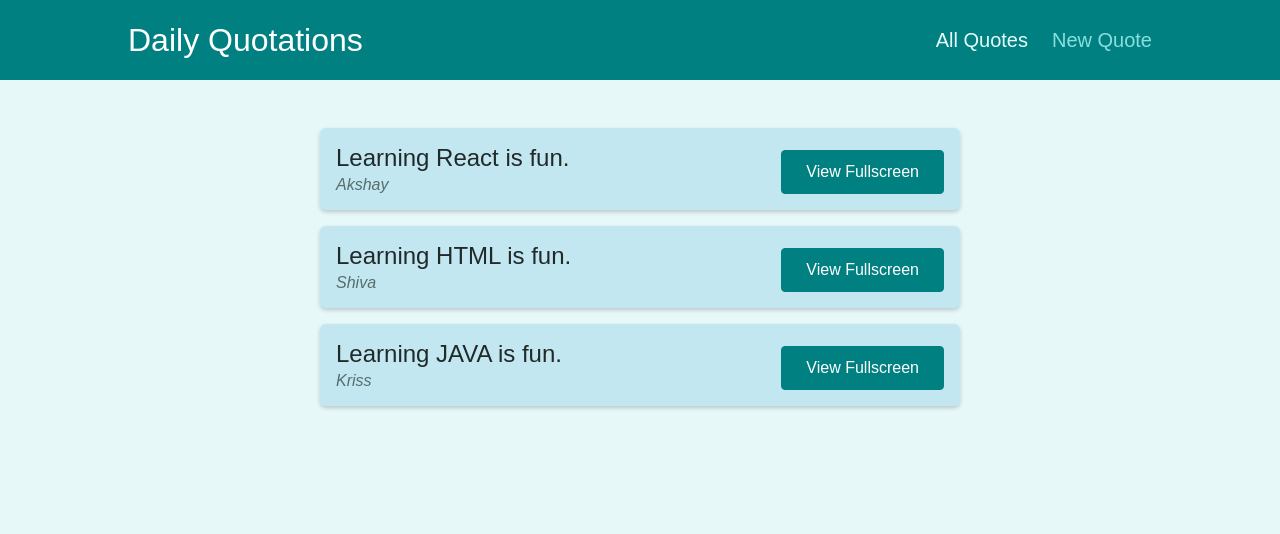
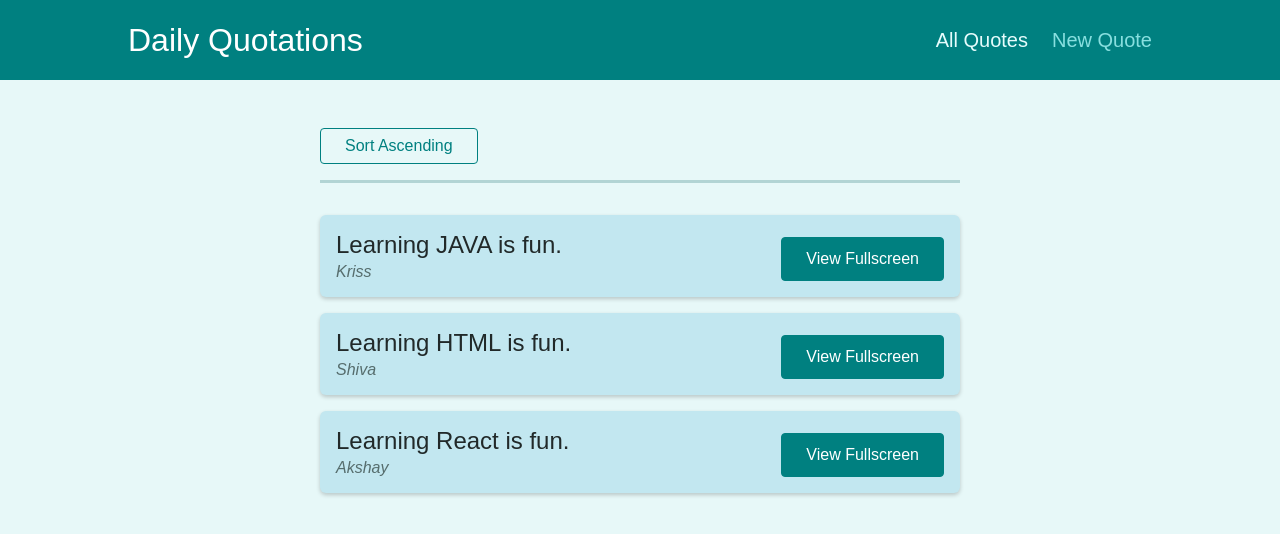
Before and after one commit to DrdroidAkshay/daily-quotations, a React (Create React App) app: page /quotes in a window 1280 px wide. Shown: the top 534 px of the page. Built offline with nearby package versions, Linux system fonts and the light colour scheme.

Commit message:
working with querry parameters

```diff
--- a/src/components/quotes/QuoteList.js
+++ b/src/components/quotes/QuoteList.js
@@ -1,13 +1,37 @@
-import { Fragment } from 'react';
+import { Fragment } from "react";
+import { useHistory, useLocation } from "react-router-dom";
+import QuoteItem from "./QuoteItem";
+import classes from "./QuoteList.module.css";
 
-import QuoteItem from './QuoteItem';
-import classes from './QuoteList.module.css';
+const sortQuotes = (quotes, ascending) => {
+  return quotes.sort((quoteA, quoteB) => {
+    if (ascending) {
+      return quoteA.id > quoteB.id ? 1 : -1;
+    } else {
+      return quoteA.id < quoteB.id ? 1 : -1;
+    }
+  });
+};
 
 const QuoteList = (props) => {
+  const history = useHistory();
+  const location = useLocation();
+  const queryParams = new URLSearchParams(location.search);
+  const isSortAscending = queryParams.get("sort") === "asc";
+  console.log(isSortAscending);
+  const sortedQuotes = sortQuotes(props.quotes, isSortAscending);
+  const changeSortingHandler = () => {
+    history.push("/quotes?sort=" + (isSortAscending ? "desc" : "asc"));
+  };
   return (
     <Fragment>
+      <div className={classes.sorting}>
+        <button onClick={changeSortingHandler}>
+          Sort {isSortAscending ? "Descending" : "Ascending"}
+        </button>
+      </div>
       <ul className={classes.list}>
-        {props.quotes.map((quote) => (
+        {sortedQuotes.map((quote) => (
           <QuoteItem
             key={quote.id}
             id={quote.id}
```
Also changed, not shown: 1 other file (tests, documents, lock files or other folders).
